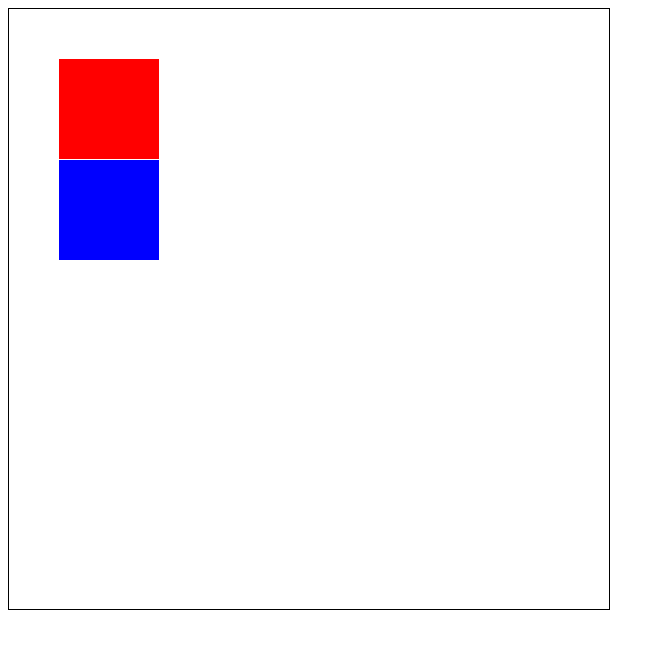
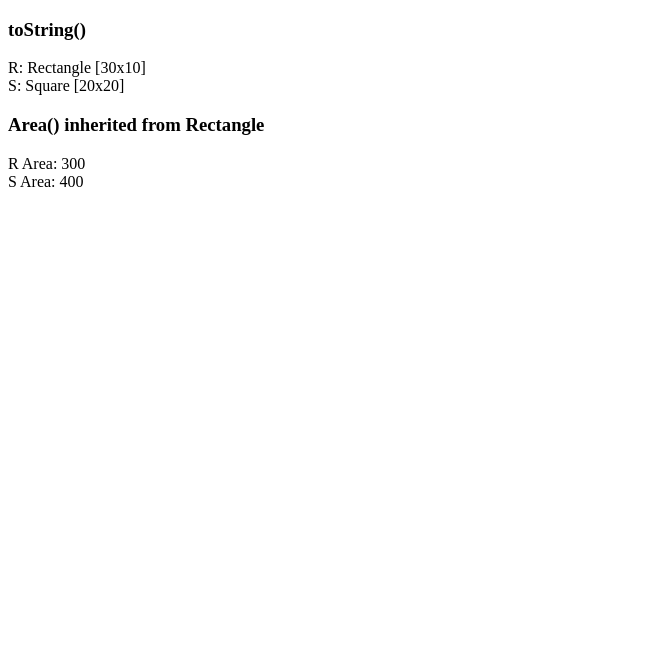
Before and after one commit to eoconnell/canvas-scraps, a plain HTML site: page inheritance.html in a window 1280 px wide. Shown: the whole page, without its empty margins (0-665 px from the left). Drawn offline with Linux system fonts and the light colour scheme.

Commit message:
Prototypal inheritance "how to" complete.

```diff
--- a/inheritance.html
+++ b/inheritance.html
@@ -1,138 +1,100 @@
 <!DOCTYPE html>
 <html lang="en">
 <head>
-	<title></title>
-<style>
-#myCanvas {
-	border: 1px solid black;
-}
-</style>
+	<title>JavaScript Prototypal Inheritance</title>
 </head>
 <body>
-	<canvas id="myCanvas" width="600" height="600"></canvas>
+
+<h3>toString()</h3>
+R: <span id="r"></span><br />
+S: <span id="s"></span><br />
+
+<h3>Area() inherited from Rectangle</h3>
+R Area: <span id="rarea"></span><br />
+S Area: <span id="sarea"></span><br />
 
 <script>
 
-var canvas = document.getElementById('myCanvas');
-var context = canvas.getContext('2d');
+/*
+	How it works:
 
-/*
 	ParentClass.prototype.inheritedMethod = function() {};
 
 	ChildeClass.prototype = new ParentClass();
 	ChildeClass.prototype.constructor = ChildClass;
 */
 
-
-/////////////////////////////////////
-// Shape Object
-/////////////////////////////////////
-function Shape() {
-	this.x = 0;
-	this.y = 0;
-	this.dx = 1;
-	this.dy = 1;
-	this.color = 'red';
+/**
+ * Construct a new Rectangle object.
+ *
+ * width  - width of the rectangle.
+ * height - height of the rectangle.
+ *
+ * Examples
+ *
+ *    var r = new Rectangle(10,20)
+ *
+ * Returns the new Rectangle object.
+ */
+function Rectangle(width, height) {
+	this.width  = width;
+	this.height = height;
 }
 
-Shape.prototype.step = function() {
-	this.x = this.x + this.dx;
-	this.y = this.y + this.dy;
+/**
+ * Returns the area of the Rectangle.
+ */
+Rectangle.prototype.area = function() {
+	return this.width * this.height;
 }
 
-Shape.prototype.setColor = function(color) {
-	this.color = color;
+/**
+ * Returns a string of Rectangle properties.
+ */
+Rectangle.prototype.toString = function() {
+	return 'Rectangle ['+this.width+'x'+this.height+']';
 }
 
-Shape.prototype.toString = function() {
-	return '[Shape {x: '+this.x+', y: '+this.y+', dx: '+this.dx+', dy: '+this.dy+']';
+/**
+ * Square inherits the properties of Rectangle.
+ */
+Square.prototype = new Rectangle();
+Square.prototype.constructor = Square;
+
+/**
+ * Construct a new Square object.
+ *
+ * size  - width and height of the square. (inherited)
+ *
+ * Examples
+ *
+ *    var r = new Rectangle(10,20)
+ *
+ * Returns the new Rectangle object.
+ */
+function Square(size) {
+	this.width  = size;
+	this.height = size;
 }
 
-/////////////////////////////////////
-// Box Object - extends Shape
-/////////////////////////////////////
-Box.prototype = new Shape();
-Box.prototype.constructor = Box;
-
-function Box(x,y,w,h) {
-	this.x = x;
-	this.y = y;
-	this.w = w;
-	this.h = h;
+/**
+ * Returns a string of Square properties.
+ */
+Square.prototype.toString = function() {
+	return 'Square ['+this.width+'x'+this.height+']';
 }
 
-Box.prototype.draw = function(ctx) {
-	ctx.fillStyle = this.color;
-	ctx.fillRect(this.x,this.y,this.w,this.h);
-}
+var r = new Rectangle(30,10);
+var s = new Square(20);
 
-Box.prototype.intersect = function(that) {
-	if ((this.x+this.w) < that.x) { return false; }  // this is left of that
-	if (this.x > (that.x+that.w)) { return false; }  // this is right of that
-	if ((this.y+this.h) < that.y) { return false; }  // this is above that
-	if (this.y > (that.y+that.h)) { return false; }  // this is bloew that
-	return true;                                     // this overlaps that
-}
+document.getElementById('r').innerHTML = r.toString();
+document.getElementById('s').innerHTML = s.toString();
 
-Box.prototype.toString = function() {
-	return '[Box {x: '+this.x+', y: '+this.y+', dx: '+this.dx+', dy: '+this.dy+', width: '+this.w+', height: '+this.h+']';
-}
+document.getElementById('rarea').innerHTML = r.area();
+document.getElementById('sarea').innerHTML = s.area();
 
-/////////////////////////////////////
-// Ball Object - extends Shape
-/////////////////////////////////////
-Ball.prototype = new Box();
-Ball.prototype.constructor = Ball;
 
-function Ball(x,y,r) {
-	this.x = x;
-	this.y = y;
-	this.radius = r;
-	this.w = this.h = (2 * r);
-}
 
-Ball.prototype.draw = function(ctx) {
-	ctx.fillStyle = this.color;
-	ctx.beginPath();
-	ctx.arc(this.x, this.y, this.radius, 0, Math.PI*2, true);
-	ctx.fill();
-}
-
-Ball.prototype.toString = function() {
-	return '[Ball {x: '+this.x+', y: '+this.y+', dx: '+this.dx+', dy: '+this.dy+', radius: '+this.radius+', color: '+this.color+']';
-}
-
-/////////////////////////////////////
-/////////////////////////////////////
-
-var b1 = new Ball(10, 10, 10);
-var b2 = new Ball(50, 50, 30);
-
-function clear() {
-	context.clearRect(0, 0, canvas.width, canvas.height);
-}
-
-// function draw() {
-// 	clear();
-// 	b1.draw(context);
-// 	b2.draw(context);
-
-// 	b1.step();
-// 	b2.step();
-// }
-
-// draw();
-// setInterval(draw, 10);
-
-var a = new Box(50,50,100,100);
-a.draw(context);
-
-var b = new Box(50,151,100,100);
-b.setColor('blue');
-b.draw(context);
-
-console.log(a.intersect(b));
-console.log(b.intersect(a));
 </script>
 </body>
 </html>
```
